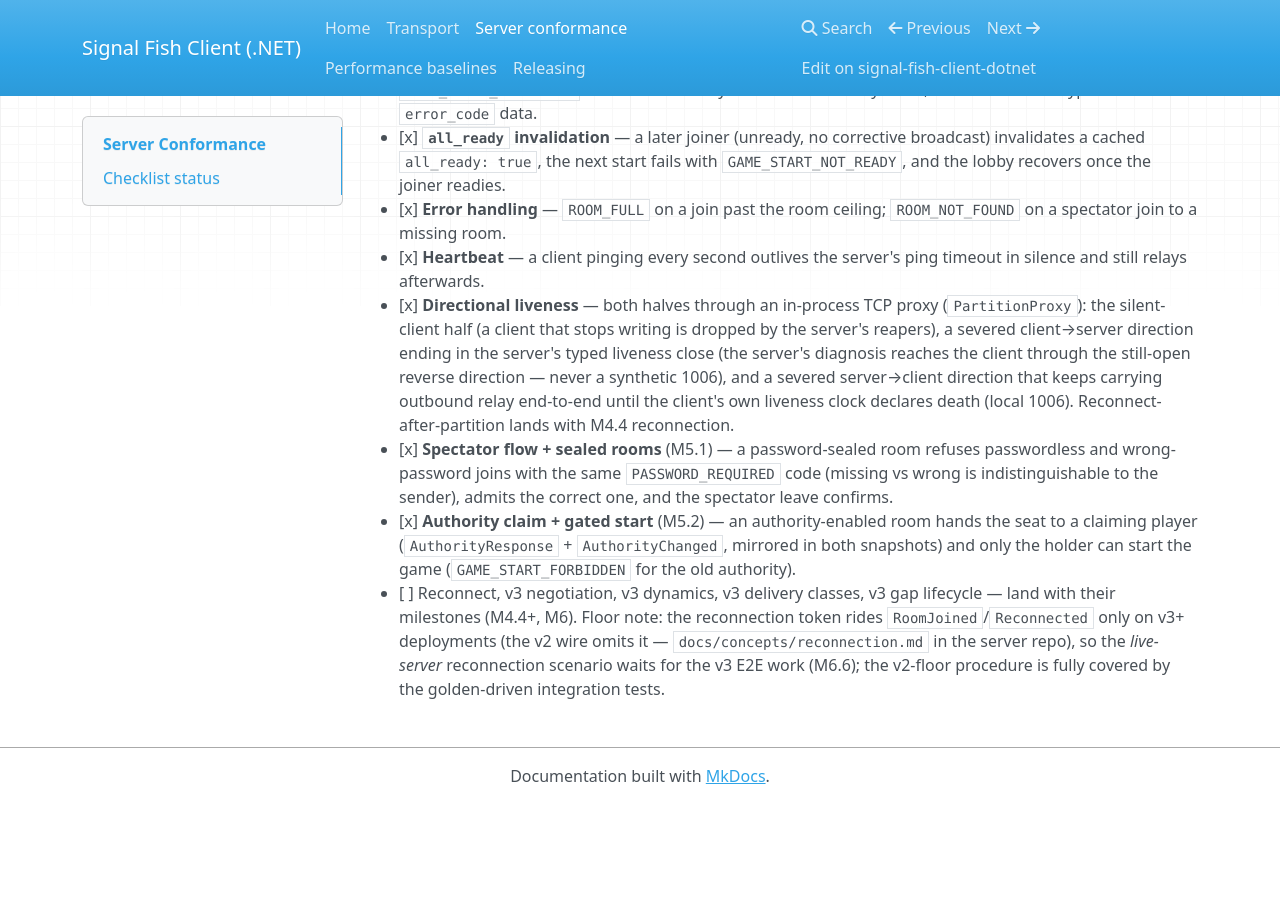
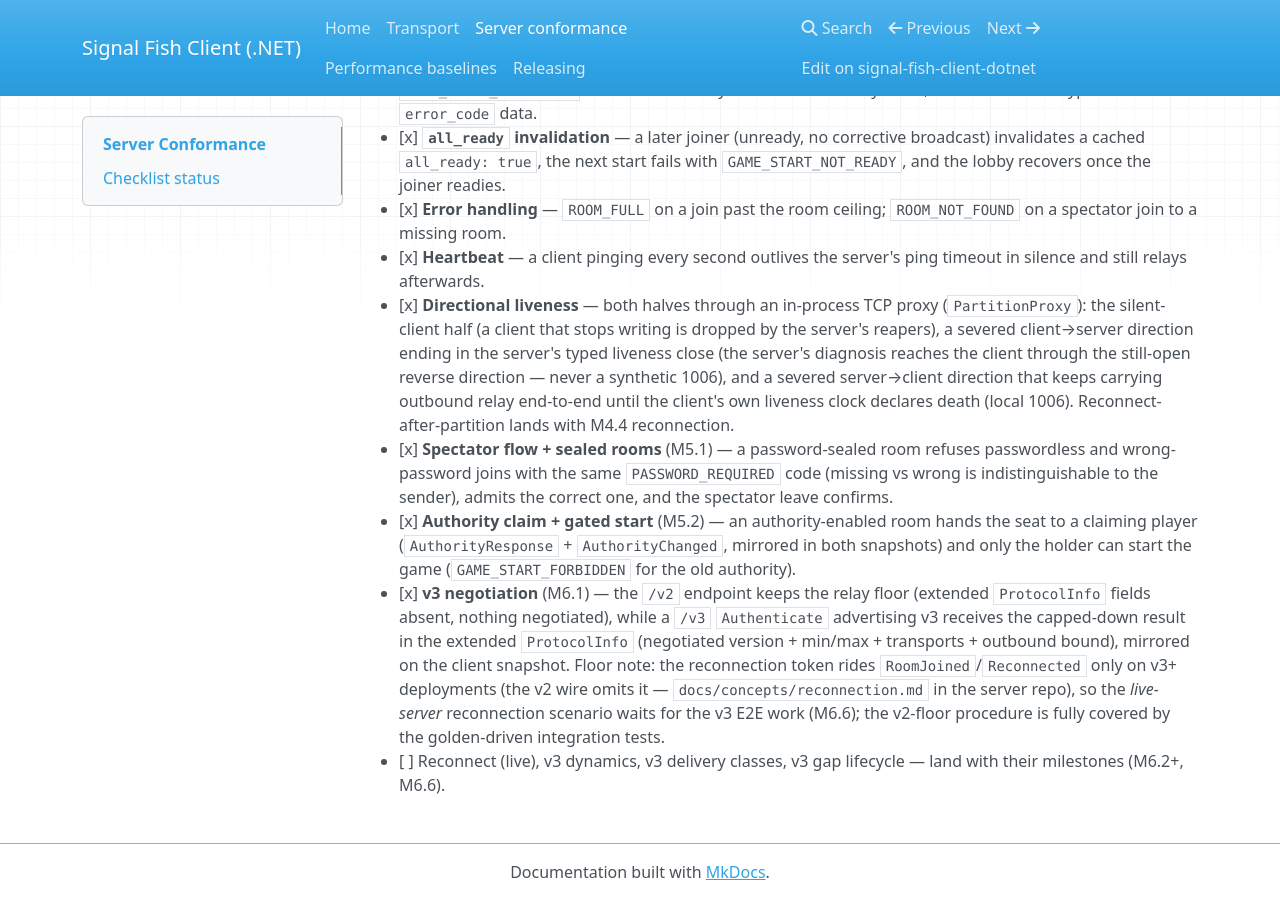
Before and after one commit to Ambiguous-Interactive/signal-fish-client-dotnet, an MkDocs documentation site: the page built from docs/conformance.md, in a window 1280 px wide and 900 px high, scrolled down 528 px. Built offline with MkDocs 1.6.1, drawn with Linux system fonts in a browser that asks for light colours; nearby versions of some CDN libraries; before the commit the page ends 1332 px from its top, so only the background shows below that.

Commit message:
Records: session 025 (M6.1 negotiation)

```diff
--- a/docs/conformance.md
+++ b/docs/conformance.md
@@ -53,10 +53,16 @@ Checked items are covered by `tests/SignalFish.Client.E2E`
       hands the seat to a claiming player (`AuthorityResponse` +
       `AuthorityChanged`, mirrored in both snapshots) and only the holder
       can start the game (`GAME_START_FORBIDDEN` for the old authority).
-- [ ] Reconnect, v3 negotiation, v3 dynamics, v3 delivery classes, v3 gap
-      lifecycle — land with their milestones (M4.4+, M6). Floor note: the
-      reconnection token rides `RoomJoined`/`Reconnected` only on v3+
-      deployments (the v2 wire omits it — `docs/concepts/reconnection.md`
-      in the server repo), so the *live-server* reconnection scenario
-      waits for the v3 E2E work (M6.6); the v2-floor procedure is fully
-      covered by the golden-driven integration tests.
+- [x] **v3 negotiation** (M6.1) — the `/v2` endpoint keeps the relay floor
+      (extended `ProtocolInfo` fields absent, nothing negotiated), while a
+      `/v3` `Authenticate` advertising v3 receives the capped-down result
+      in the extended `ProtocolInfo` (negotiated version + min/max +
+      transports + outbound bound), mirrored on the client snapshot.
+      Floor note: the reconnection token
+      rides `RoomJoined`/`Reconnected` only on v3+ deployments (the v2
+      wire omits it — `docs/concepts/reconnection.md` in the server
+      repo), so the *live-server* reconnection scenario waits for the v3
+      E2E work (M6.6); the v2-floor procedure is fully covered by the
+      golden-driven integration tests.
+- [ ] Reconnect (live), v3 dynamics, v3 delivery classes, v3 gap lifecycle
+      — land with their milestones (M6.2+, M6.6).
```
Also changed, not shown: CHANGELOG.md (+14 -0 lines), progress/session-025-v3-negotiation-m6.1.md (added, +107 -0 lines).
